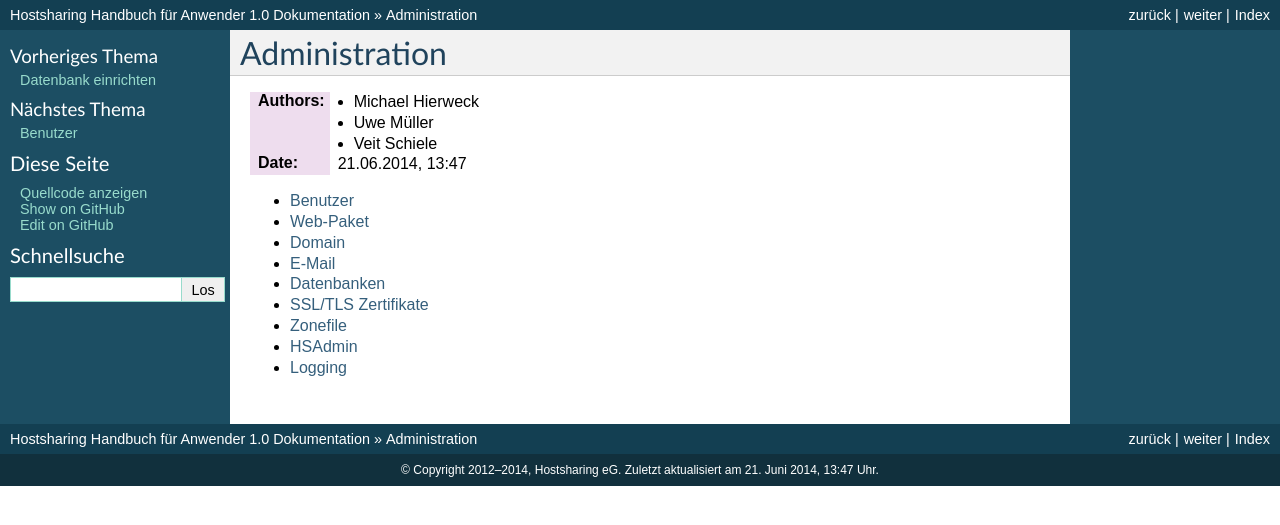
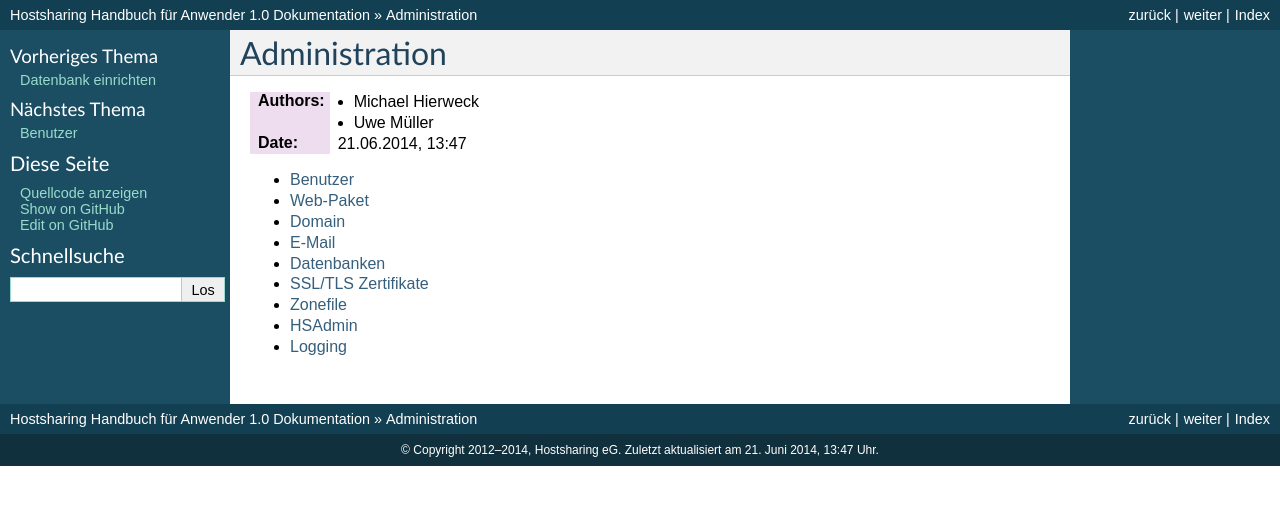
Before and after one commit to hostsharing/hs.docs.users, a Sphinx documentation site: the page built from source/administration/index.rst, in a window 1280 px wide. Shown: the top 525 px of the page. Built offline with Sphinx 7.4.7, drawn with Linux system fonts in a browser that asks for light colours; pages that are not in the unit, such as notebooks, are missing from menus.

Commit message:
remove veit, no work on this points

```diff
--- a/source/administration/index.rst
+++ b/source/administration/index.rst
@@ -7,7 +7,7 @@
 
 :Authors: - Michael Hierweck
           - Uwe Müller
-          - Veit Schiele
+
 :Date: |date|, |time|
 
 .. toctree::
```
